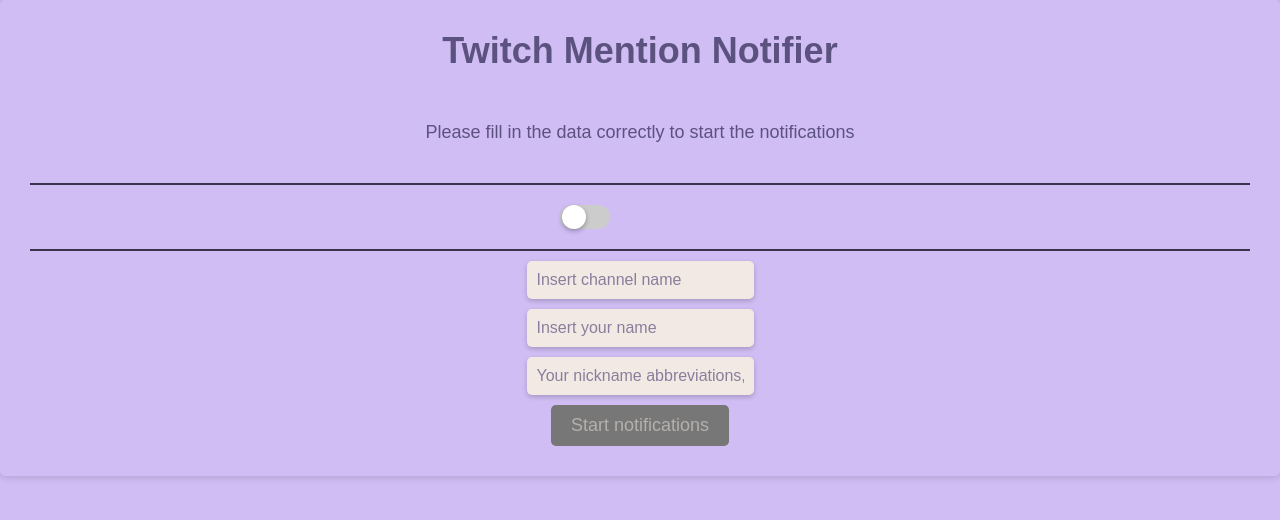
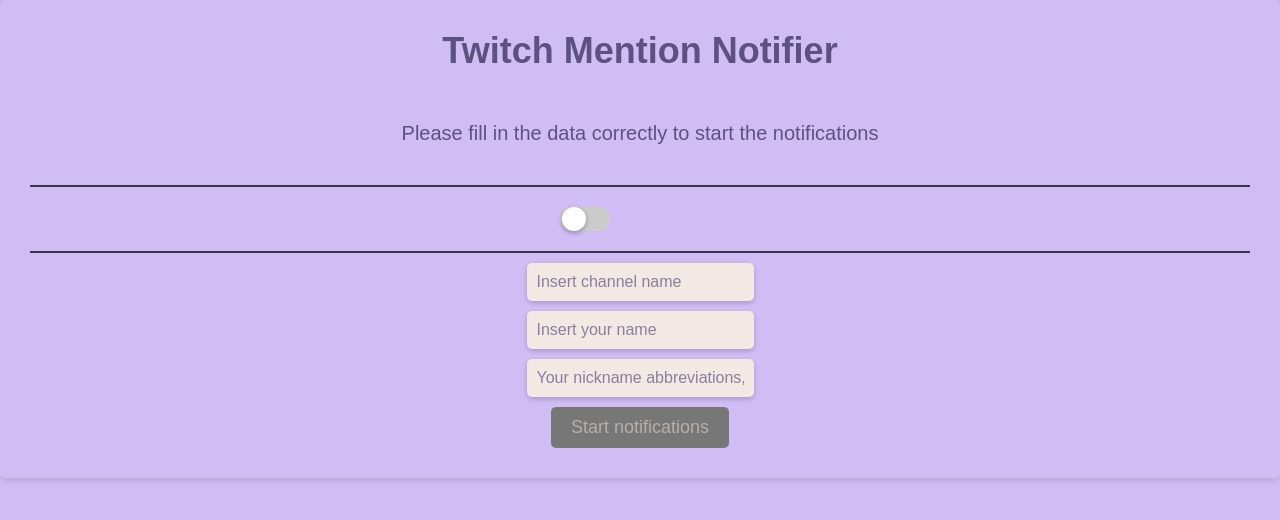
Before and after one commit to ocsoares/twitch-mention-notifier, a website with bundled scripts: page public/popup.html in a window 1280 px wide. Built offline with nearby package versions, Linux system fonts and the light colour scheme; some packages are replaced by stand-ins of ours; no server answers.

Commit message:
style: text customization

```diff
--- a/public/popup.html
+++ b/public/popup.html
@@ -8,8 +8,8 @@
 </head>
 <body>
   <div class="container">
-    <h1>Twitch Mention Notifier</h1>
-    <p>Please fill in the data correctly to start the notifications</p>
+    <h1 id="main-title">Twitch Mention Notifier</h1>
+    <p id="main-text">Please fill in the data correctly to start the notifications</p>
     <div class="divider"></div>
     <div class="toggle-switch">
         <input type="checkbox" id="toggle" />
--- a/public/style.css
+++ b/public/style.css
@@ -56,6 +56,16 @@
     background-color: #777;
     color: rgba(242, 233, 228, 0.5);
     cursor: not-allowed;
+  }
+
+  #main-title {
+    text-align: center;
+  }
+
+  #main-text {
+    text-align: center;
+    font-size: 20px;
+    color: #5c527f;
   }
 
   /* Input customization */
```
